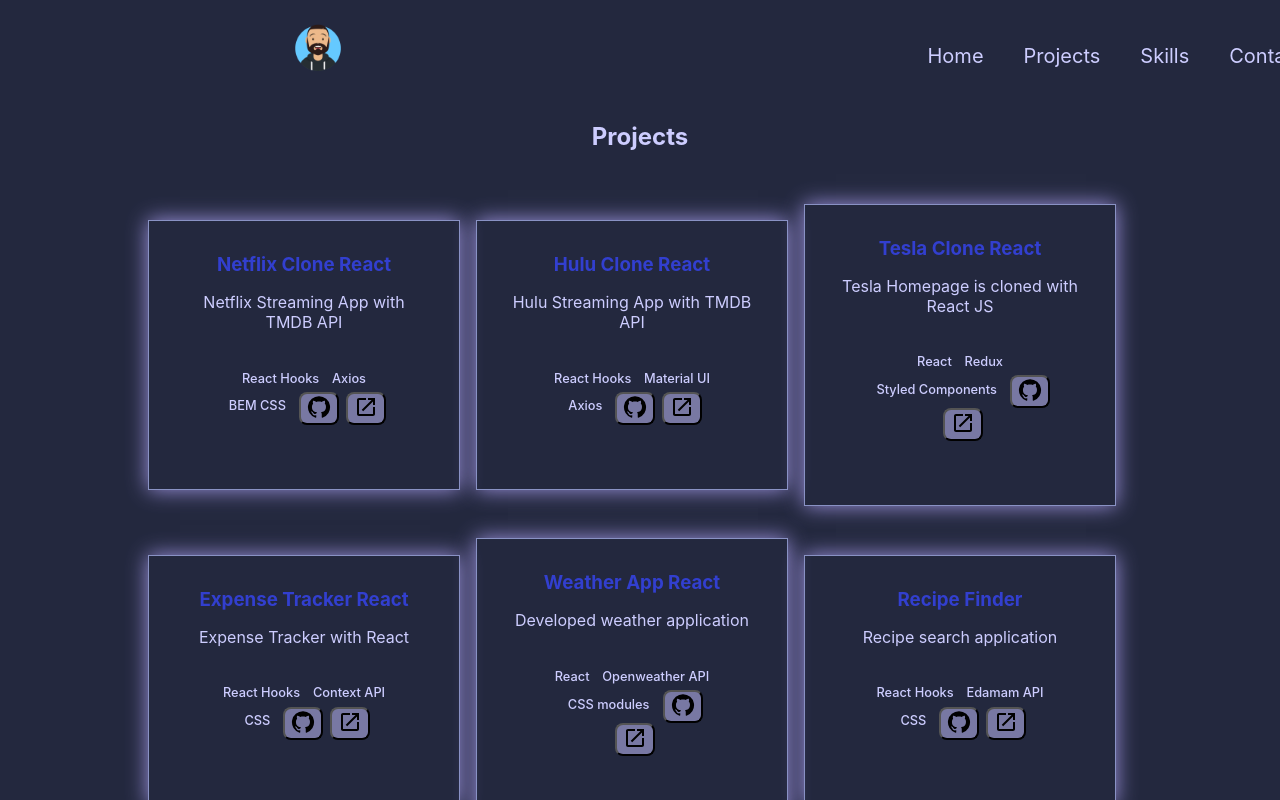
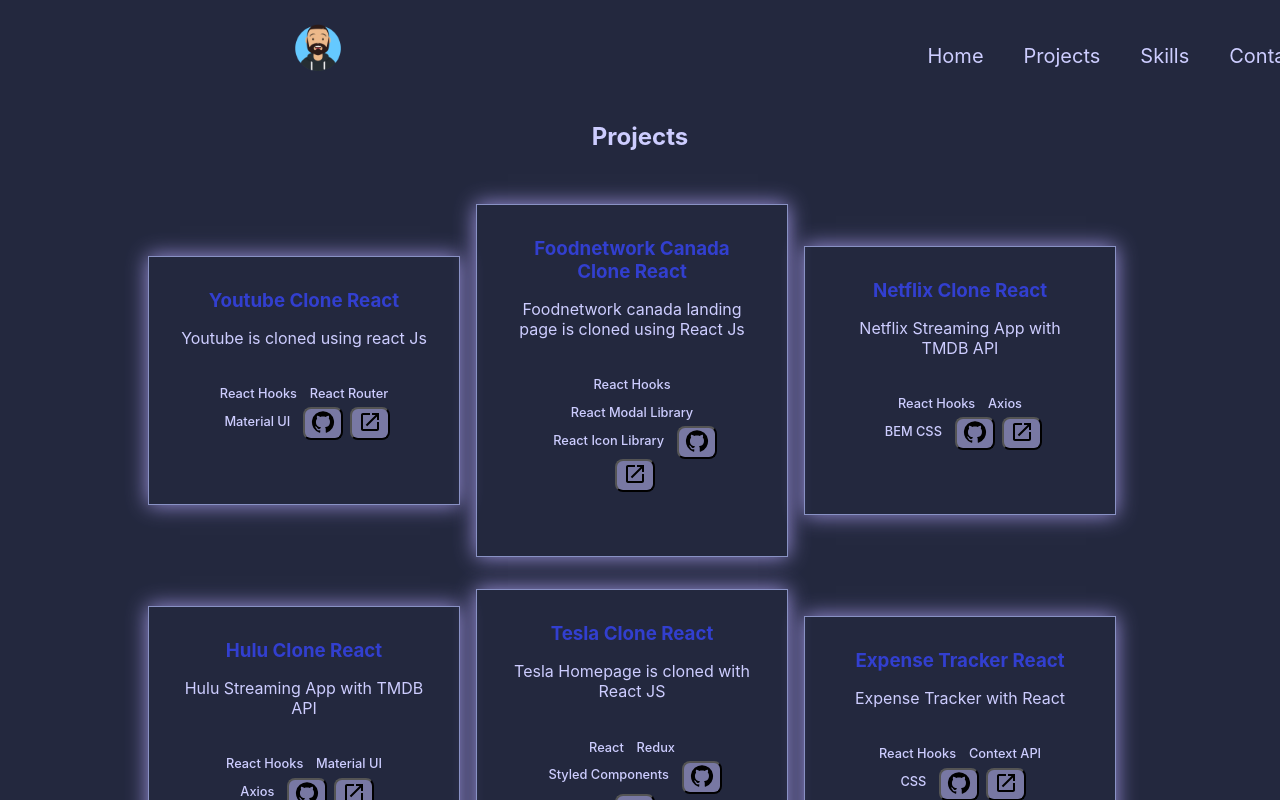
Before and after one commit to vinaykumar785557/portfolio-react, a React (Create React App) app: page /projects in a window 1280 px wide. Shown: the top 800 px of the page. Built offline with nearby package versions, Linux system fonts and the light colour scheme.

Commit message:
added some new projects to portfolio

```diff
--- a/src/data.js
+++ b/src/data.js
@@ -15,6 +15,19 @@
 };
 
 const projects = [
+	{
+		name: 'Youtube Clone React',
+		description: 'Youtube is cloned using react Js',
+		stack: ['React Hooks', 'React Router', 'Material UI'],
+		sourceCode: 'https://github.com/vinaykumar785557/youtube-clone',
+	},
+	{
+		name: 'Foodnetwork Canada Clone React',
+		description: 'Foodnetwork canada landing page is cloned using React Js',
+		stack: ['React Hooks', 'React Modal Library', 'React Icon Library'],
+		sourceCode: 'https://github.com/vinaykumar785557/foodnetwork-clone-react',
+	},
+
 	{
 		name: 'Netflix Clone React',
 		description: 'Netflix Streaming App with TMDB API',
```
